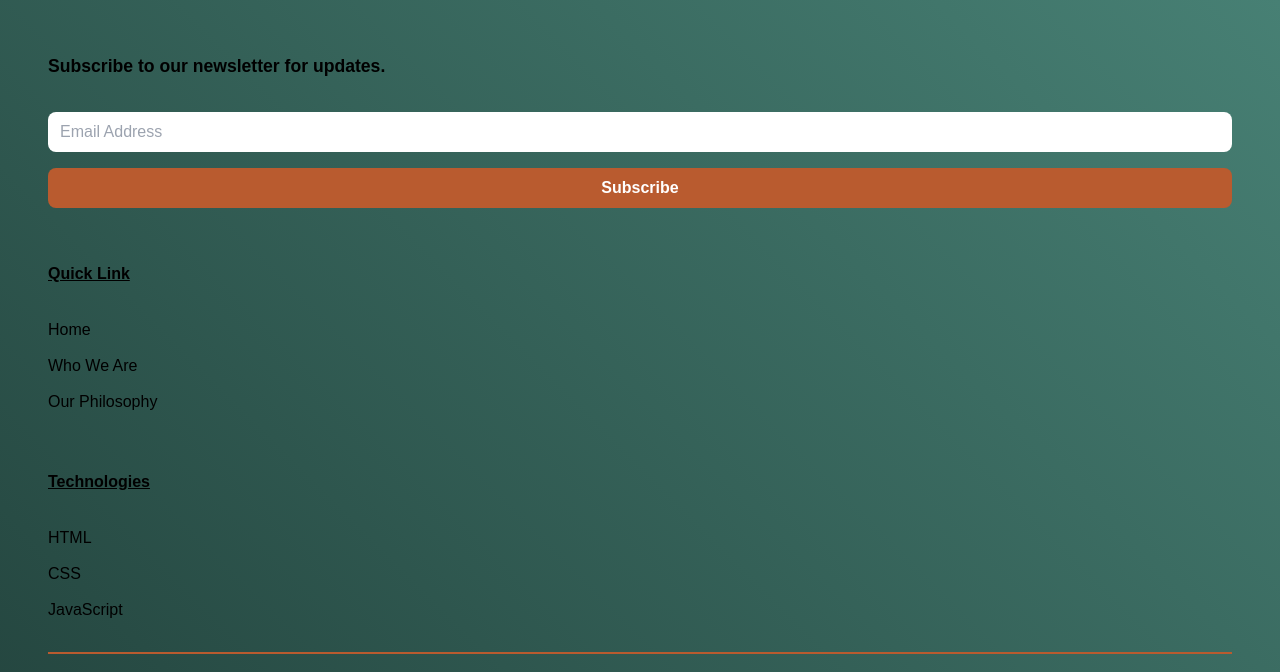
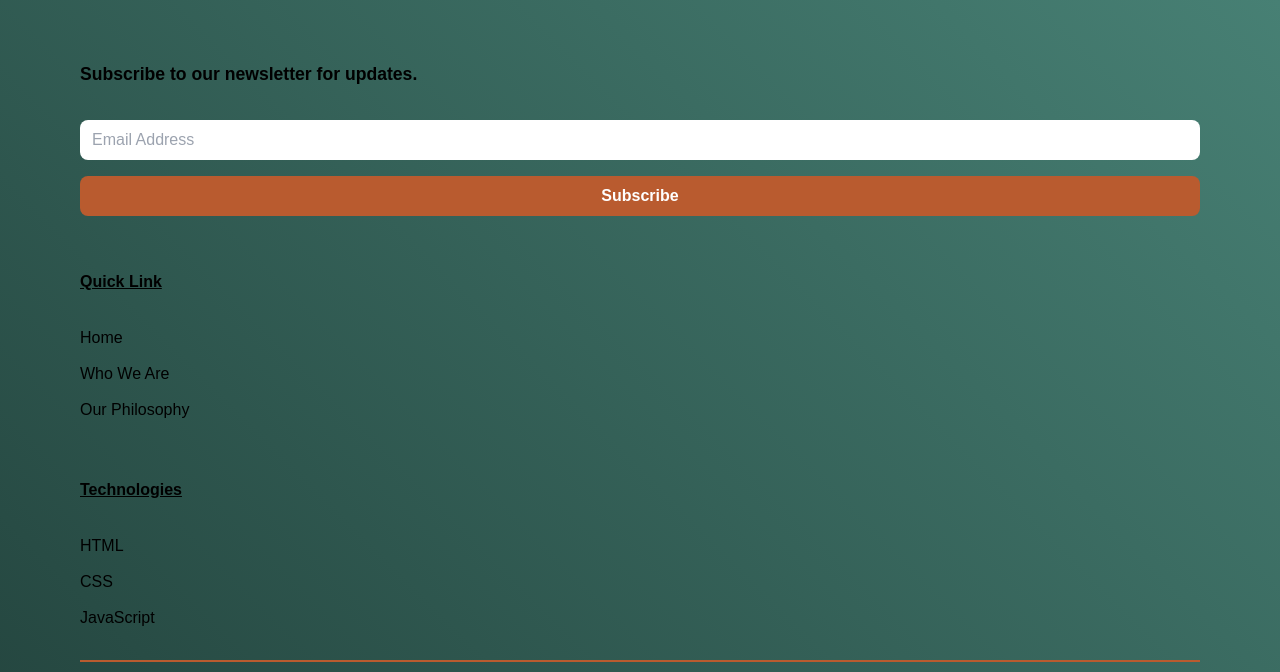
Before and after one commit to Emmanuel802/CS20240250_PTO2502_GROUPA_EMMANUELANOTIDAMWAMUKA_SDF05, a website: page index.html in a window 1280 px wide. Shown: the top 672 px of the page. Drawn offline with nearby package versions, Linux system fonts and the light colour scheme; grey boxes are pictures that could not be loaded.

Commit message:
Added margin for tablet screens

```diff
--- a/index.html
+++ b/index.html
@@ -46,7 +46,7 @@
       <div
         class="
           flex flex-col flex-wrap
-           my-12 mx-12
+          my-12 mx-12 md:my-14 md:mx-20
         "
       >
         <div class="footer-data">
```
Lines whose indentation alone changed are shown as unchanged.
